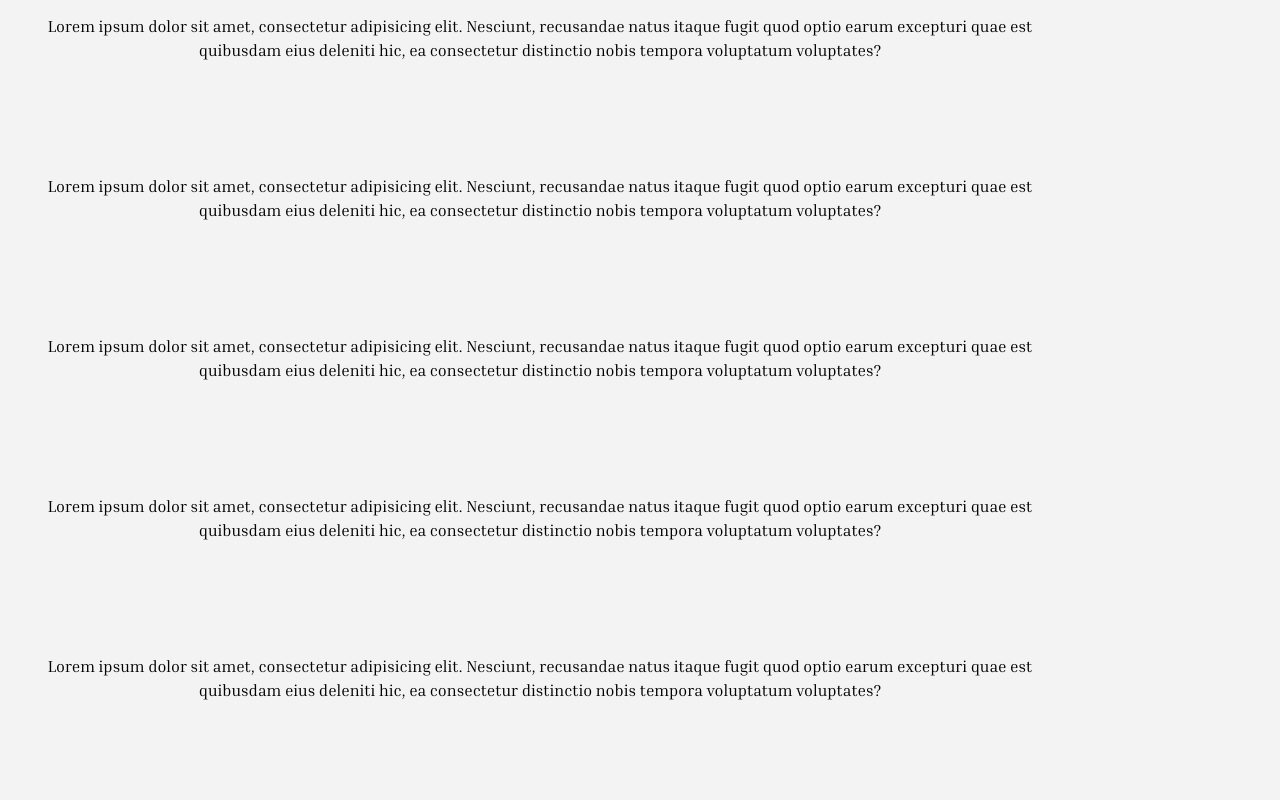
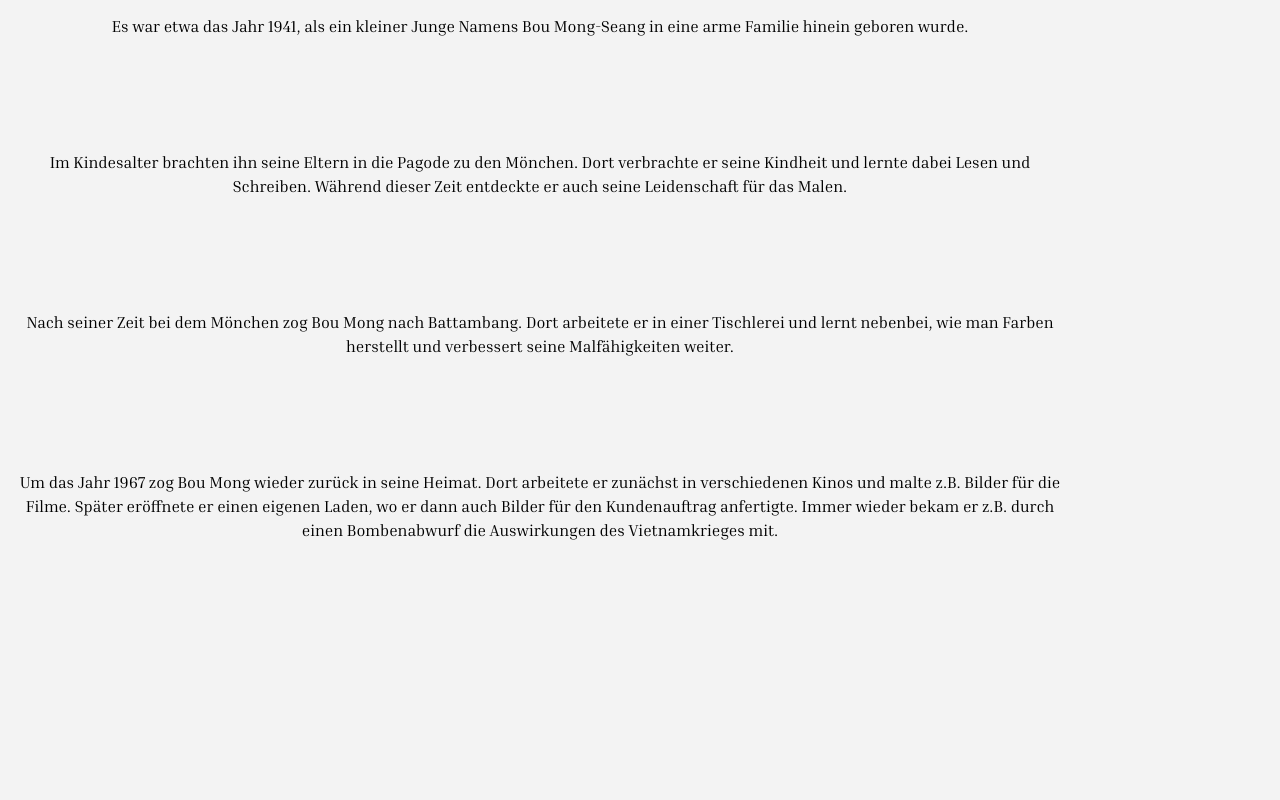
Before and after one commit to carlobeckmann2602/digital-storytelling-, a React (Vite) app: page / in a window 1280 px wide. Shown: the part 5920-6720 px from the top of the page. Built offline with nearby package versions, Linux system fonts and the light colour scheme.

Commit message:
Reiner Text zu Bou Meng

```diff
--- a/src/components/chapter/ChildhoodB/ChildhoodB.tsx
+++ b/src/components/chapter/ChildhoodB/ChildhoodB.tsx
@@ -27,36 +27,34 @@ const ChildhoodB = (props: Props) => {
         </div>
       </div>
       <div className='chapter-body-wrapper'>
+        <div>
           <p>
-          Lorem ipsum dolor sit amet, consectetur adipisicing elit. Nesciunt, recusandae natus
-          itaque fugit quod optio earum excepturi quae est quibusdam eius deleniti hic, ea
-          consectetur distinctio nobis tempora voluptatum voluptates?
+            Es war etwa das Jahr 1941, als ein kleiner Junge Namens Bou Mong-Seang in eine arme
+            Familie hinein geboren wurde.
           </p>
+        </div>
+        <div>
           <p>
-          Lorem ipsum dolor sit amet, consectetur adipisicing elit. Nesciunt, recusandae natus
-          itaque fugit quod optio earum excepturi quae est quibusdam eius deleniti hic, ea
-          consectetur distinctio nobis tempora voluptatum voluptates?
+            Im Kindesalter brachten ihn seine Eltern in die Pagode zu den Mönchen. Dort verbrachte
+            er seine Kindheit und lernte dabei Lesen und Schreiben. Während dieser Zeit entdeckte er
+            auch seine Leidenschaft für das Malen.
           </p>
+        </div>
+        <div>
           <p>
-          Lorem ipsum dolor sit amet, consectetur adipisicing elit. Nesciunt, recusandae natus
-          itaque fugit quod optio earum excepturi quae est quibusdam eius deleniti hic, ea
-          consectetur distinctio nobis tempora voluptatum voluptates?
+            Nach seiner Zeit bei dem Mönchen zog Bou Mong nach Battambang. Dort arbeitete er in
+            einer Tischlerei und lernt nebenbei, wie man Farben herstellt und verbessert seine
+            Malfähigkeiten weiter.
           </p>
+        </div>
+        <div>
           <p>
-          Lorem ipsum dolor sit amet, consectetur adipisicing elit. Nesciunt, recusandae natus
-          itaque fugit quod optio earum excepturi quae est quibusdam eius deleniti hic, ea
-          consectetur distinctio nobis tempora voluptatum voluptates?
+            Um das Jahr 1967 zog Bou Mong wieder zurück in seine Heimat. Dort arbeitete er zunächst
+            in verschiedenen Kinos und malte z.B. Bilder für die Filme. Später eröffnete er einen
+            eigenen Laden, wo er dann auch Bilder für den Kundenauftrag anfertigte. Immer wieder
+            bekam er z.B. durch einen Bombenabwurf die Auswirkungen des Vietnamkrieges mit.
           </p>
-        <p>
-          Lorem ipsum dolor sit amet, consectetur adipisicing elit. Nesciunt, recusandae natus
-          itaque fugit quod optio earum excepturi quae est quibusdam eius deleniti hic, ea
-          consectetur distinctio nobis tempora voluptatum voluptates?
-        </p>
-        <p>
-          Lorem ipsum dolor sit amet, consectetur adipisicing elit. Nesciunt, recusandae natus
-          itaque fugit quod optio earum excepturi quae est quibusdam eius deleniti hic, ea
-          consectetur distinctio nobis tempora voluptatum voluptates?
-        </p>
+        </div>
       </div>
     </div>
   )
--- a/src/components/chapter/PreInvasionB/PreInvasionB.tsx
+++ b/src/components/chapter/PreInvasionB/PreInvasionB.tsx
@@ -27,11 +27,54 @@ const PreInvasionB = (props: Props) => {
         </div>
       </div>
       <div className='chapter-body-wrapper'>
-        <div className={classes.section}>
+        <div>
           <p>
-            Lorem ipsum dolor sit amet, consectetur adipisicing elit. Nesciunt, recusandae natus
-            itaque fugit quod optio earum excepturi quae est quibusdam eius deleniti hic, ea
-            consectetur distinctio nobis tempora voluptatum voluptates?
+            Im laufe der Zeit kam Bou Mong immer wieder in Kontakt mit der Revolution. Eines Tages
+            im Jahre 1970 kam ein Kunde ohne Auftrag in sein Geschäft und bat ihn, sich der
+            Revolution anzuschließen. Er lehnte ab, weil er keine Ambitionen hatte, politisch aktiv
+            zu werden.
+          </p>
+        </div>
+        <div>
+          <p>
+            Nach der Arbeit hörte er sich eine Ansprache von Prinz Sihanouk aus Peking an, in der er
+            um die Unterstützung der Revolution zur Befreiung des Landes sowie Herstellung der
+            Unabhängigkeit und des Friedens bittet. Nach dieser Rede entschloss sich Bou Mong, sich
+            der Revolution anzuschließen.
+          </p>
+        </div>
+        <div>
+          <p>
+            Daraufhin machten sich Bou Mong und seine Frau auf den Weg zum Dschungel "Marxist", um
+            sich - wie viele andere Dorfbewohner - der Revolution anzuschließen. Die Reise war
+            kompliziert und führte durch Dschungel und Hügellandschaften.
+          </p>
+        </div>
+        <div>
+          <p>
+            Dort wurden Bou Mong und seine Frau als Maler:in für Propaganda eingesetzt, um Marx,
+            Engels, Lenin und die Revolutionsflaggen mit Hammer und Sichel zu malen.
+          </p>
+        </div>
+        <div>
+          <p>
+            Während seiner Zeit dort, sollte Bou Mong eine Biografie schreiben. Als Autor änderte er
+            seinen Namen von Bou Mong-Seang zu Bou Meng, um seine Identität vor Angriffen außerhalb
+            und innerhalb der Revolutionsbewegung zu schützen.
+          </p>
+        </div>
+        <div>
+          <p>
+            Die Revolutionsbewegung wurde im Dschungel regelmäßig von den Truppen von Lol Non
+            bombadiert und verlegte deshalb regelmäßig den Standort.
+          </p>
+        </div>
+        <div>
+          <p>
+            Bou Meng wurde eine Beschäftigung in Druckerei zugeteilt. Er und seine Kameraden
+            erhielten täglich Meldungen von der Front und erfuhren von der Umstellung Phom Penhs und
+            dem erfolgreichen Angriff auf die Verteidigung von Lon Nols Truppen. Er freute sich über
+            den bevorstehenden Sieg.
           </p>
         </div>
       </div>
```
Lines whose indentation alone changed are shown as unchanged.
